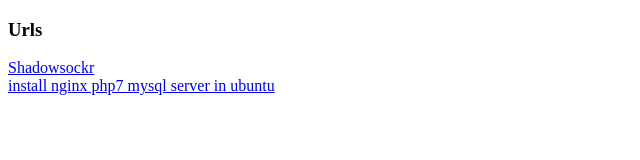
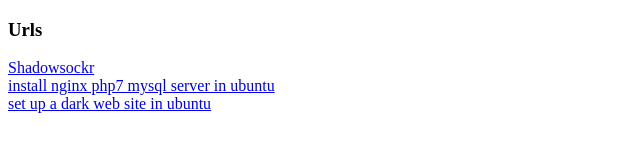
Before and after one commit to 123789987/123789987.github.io, a plain HTML site: page index.html in a window 1280 px wide. Shown: the whole page, without its empty margins (0-640 px from the left). Drawn offline with Linux system fonts and the light colour scheme.

Commit message:
Update index.html

```diff
--- a/index.html
+++ b/index.html
@@ -8,5 +8,7 @@
     <a href="https://123789987.github.io/Shadowsocksr" target="_blank">Shadowsockr</a>
     <br />
     <a href="https://123789987.github.io/nginx_ubuntu" target="_blank">install nginx php7 mysql server in ubuntu</a>
+    <br />
+    <a href="https://123789987.github.io/tor_site" target="_blank">set up a dark web site in ubuntu</a>
   </body>
 </html>
```
